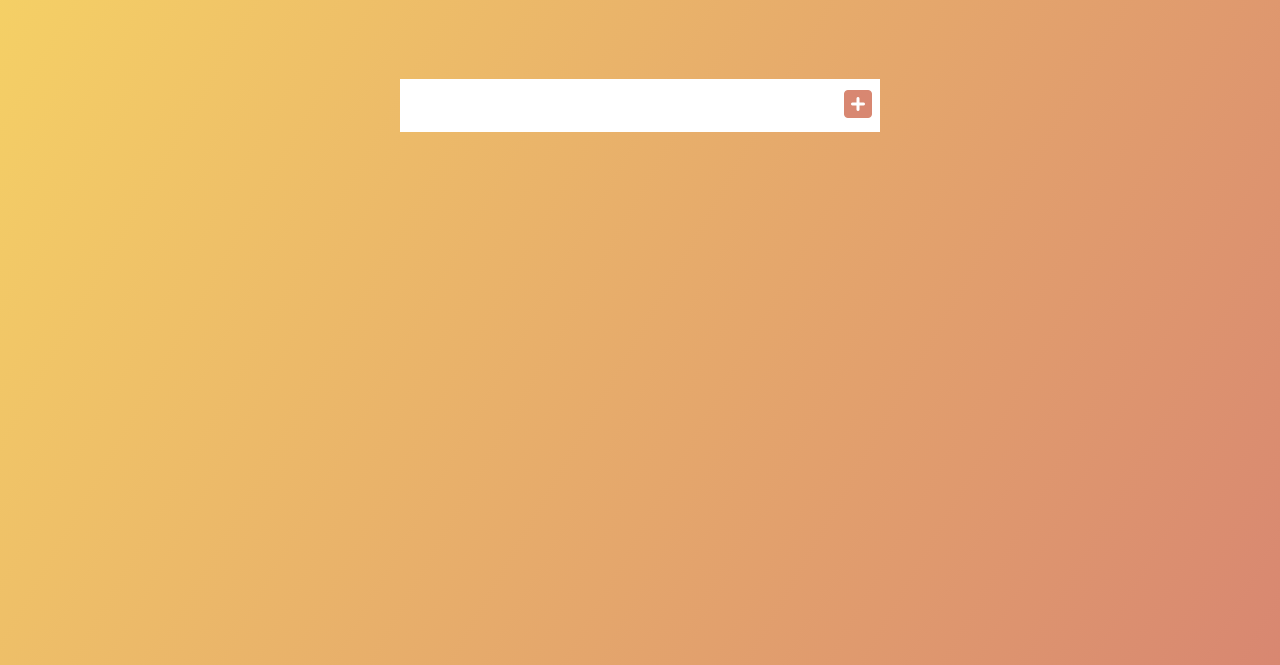
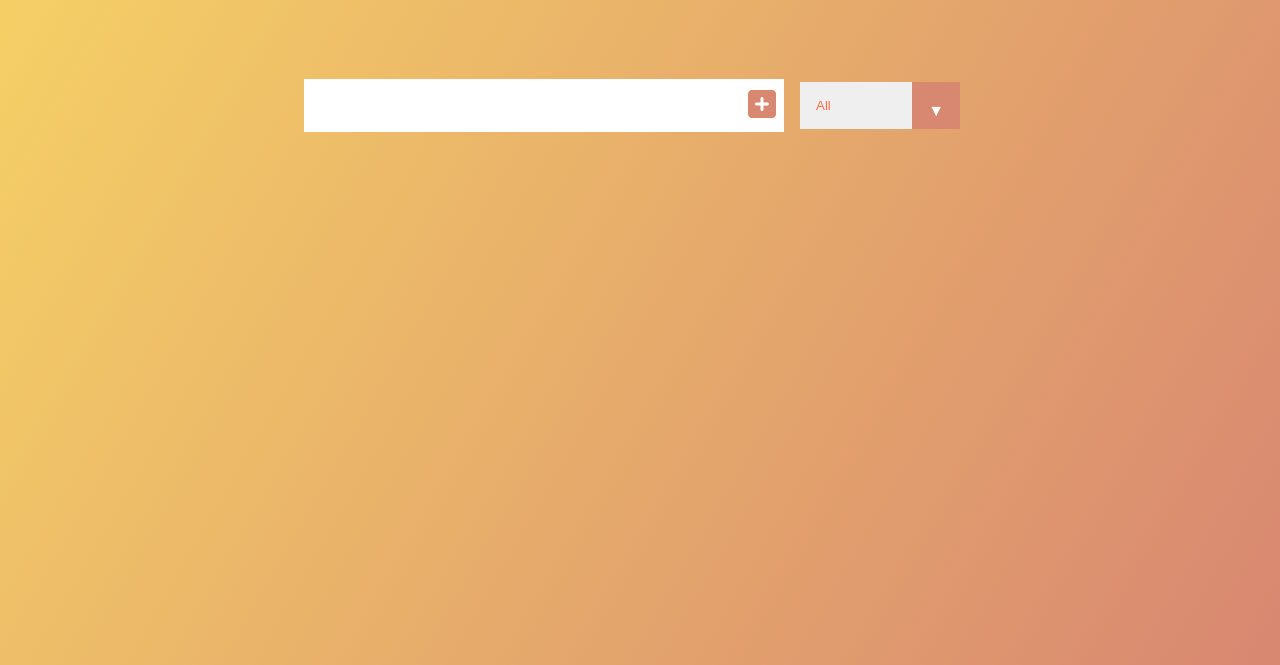
Before and after one commit to NealKuni/TodoList, a plain HTML site: page index.html in a window 1280 px wide. Shown: the part 135-800 px from the top of the page. Drawn offline with Linux system fonts and the light colour scheme; a web font is replaced by a local one.

Commit message:
added filter

```diff
--- a/app.js
+++ b/app.js
@@ -2,10 +2,12 @@
 const todoInput = document.querySelector('.todo-input');
 const todoButton = document.querySelector('.todo-button');
 const todoList = document.querySelector('.todo-list');
+const filterOption = document.querySelector('filter-todo');
 
 // Event listeners
 todoButton.addEventListener('click', addTodo);
 todoList.addEventListener('click', deleteCheck);
+filterOption.addEventListener('click', filterTodo);
 
 // Functions
 function addTodo(event) {
@@ -52,3 +54,20 @@ function deleteCheck(event){
         todo.classList.toggle("completed")
     }
 }
+
+function filterTodo(e){
+    const todos = todoList.childNodes
+    console.log(todos)
+    todos.forEach(function(todo) {
+        switch(e.target.value){
+            case "all":
+                break;
+            case "completed":
+                if(todo.classList.contains("complete")){
+                    todo.style.display = "flex"
+                } else {
+                    todo.style.display = "none"
+                }
+        }
+    }
+}
--- a/index.html
+++ b/index.html
@@ -21,6 +21,13 @@
         <button class="todo-button" type="submit">
             <i class="fas fa-plus-square"></i>
         </button>
+        <div class="select">
+            <select name="todos" class="filter-todo">
+                <option value="all">All</option>
+                <option value="completed">Completed</option>
+                <option value="Uncompleted">Uncompleted</option>
+            </select>
+        </div>
     </form>
     <div class="todo-container">
         <ul class="todo-list">
--- a/style.css
+++ b/style.css
@@ -99,3 +99,40 @@ form button:hover {
     transform: translateY(8rem) rotateZ(20deg);
     opacity: 0;
 }
+
+select {
+    -webkit-appearance: none;
+    -moz-appearance: none;
+    appearance: none;
+    outline: none;
+    border: none;
+}
+
+.select {
+    margin: 1rem;
+    position: relative;
+    overflow: hidden;
+}
+
+select {
+    color: #ff6f47;
+    width: 10rem;
+    cursor: pointer;
+    padding: 1rem;
+}
+
+.select::after {
+    content: '\25BC';
+    position: absolute;
+    background: #d88771;
+    top: 0;
+    right: 0;
+    padding: 1rem;
+    pointer-events: none;
+    transition: all 0.3s ease;
+}
+
+.select:hover::after {
+    background: white;
+    color: #ff6f47;
+}
```
